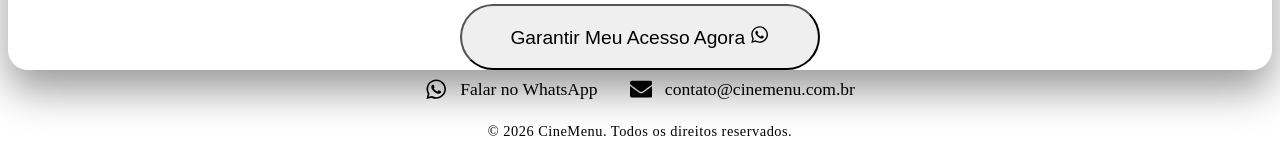
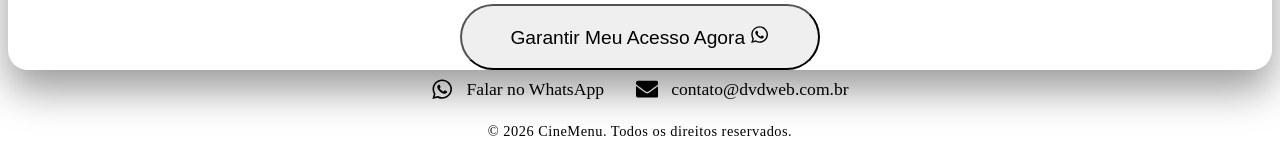
Before and after one commit to valmyrtavares/CineMenu, a React (Vite) app: page / in a window 1280 px wide. Shown: the part 2657-2809 px from the top of the page. Built offline with nearby package versions, Linux system fonts and the light colour scheme; the HTML template or start-up script is replaced by a standard one.

Commit message:
Update contact email, add copy-to-clipboard feature, and rename project to dvdweb

```diff
--- a/index.html
+++ b/index.html
@@ -4,7 +4,7 @@
     <meta charset="UTF-8" />
     <link rel="icon" type="image/svg+xml" href="/vite.svg" />
     <meta name="viewport" content="width=device-width, initial-scale=1.0" />
-    <title>priemira-landing-page-antigravity</title>
+    <title>dvdweb</title>
   </head>
   <body>
     <div id="root"></div>
--- a/package.json
+++ b/package.json
@@ -1,5 +1,5 @@
 {
-  "name": "priemira-landing-page-antigravity",
+  "name": "dvdweb",
   "private": true,
   "version": "0.0.0",
   "type": "module",
--- a/src/components/Contact.jsx
+++ b/src/components/Contact.jsx
@@ -1,9 +1,20 @@
-import React from 'react';
-import { FaWhatsapp, FaEnvelope } from 'react-icons/fa';
+import React, { useState } from 'react';
+import { FaWhatsapp, FaEnvelope, FaCheck } from 'react-icons/fa';
 import { getWhatsAppUrl } from '../utils/whatsapp';
 import './Contact.scss';
 
 const Contact = () => {
+    const [copied, setCopied] = useState(false);
+    const email = "contato@dvdweb.com.br";
+
+    const handleEmailClick = (e) => {
+        // Copy to clipboard
+        navigator.clipboard.writeText(email).then(() => {
+            setCopied(true);
+            setTimeout(() => setCopied(false), 2000);
+        });
+    };
+
     return (
         <footer className="footer-section" id="contato">
             <div className="container">
@@ -28,9 +39,20 @@ const Contact = () => {
                     >
                         <FaWhatsapp /> <span>Falar no WhatsApp</span>
                     </button>
-                    <a href="mailto:contato@cinemenu.com.br" className="footer-contact-item">
-                        <FaEnvelope /> <span>contato@cinemenu.com.br</span>
-                    </a>
+                    <div className="email-wrapper">
+                        <a
+                            href={`mailto:${email}`}
+                            className="footer-contact-item"
+                            onClick={handleEmailClick}
+                        >
+                            <FaEnvelope /> <span>{email}</span>
+                        </a>
+                        {copied && (
+                            <div className="copy-badge">
+                                <FaCheck /> E-mail copiado!
+                            </div>
+                        )}
+                    </div>
                 </div>
 
                 <div className="footer-bottom">
--- a/src/components/Contact.scss
+++ b/src/components/Contact.scss
@@ -86,6 +86,58 @@
             }
         }
     }
+
+    .email-wrapper {
+        position: relative;
+        display: flex;
+        align-items: center;
+
+        .copy-badge {
+            position: absolute;
+            top: -45px;
+            left: 50%;
+            transform: translateX(-50%);
+            background: var(--color-accent-primary);
+            color: white;
+            padding: 6px 14px;
+            border-radius: 20px;
+            font-size: 0.85rem;
+            font-weight: 600;
+            display: flex;
+            align-items: center;
+            gap: 6px;
+            white-space: nowrap;
+            box-shadow: 0 10px 20px rgba(0, 0, 0, 0.3);
+            animation: slideUpFade 0.3s ease-out;
+            pointer-events: none;
+
+            &::after {
+                content: '';
+                position: absolute;
+                bottom: -6px;
+                left: 50%;
+                transform: translateX(-50%);
+                border-left: 6px solid transparent;
+                border-right: 6px solid transparent;
+                border-top: 6px solid var(--color-accent-primary);
+            }
+
+            svg {
+                font-size: 0.9rem;
+            }
+        }
+    }
+}
+
+@keyframes slideUpFade {
+    from {
+        opacity: 0;
+        transform: translate(-50%, 10px);
+    }
+    to {
+        opacity: 1;
+        transform: translate(-50%, 0);
+    }
 }
 
 .footer-bottom {
```
Also changed, not shown: 1 other file (tests, documents, lock files or other folders).
